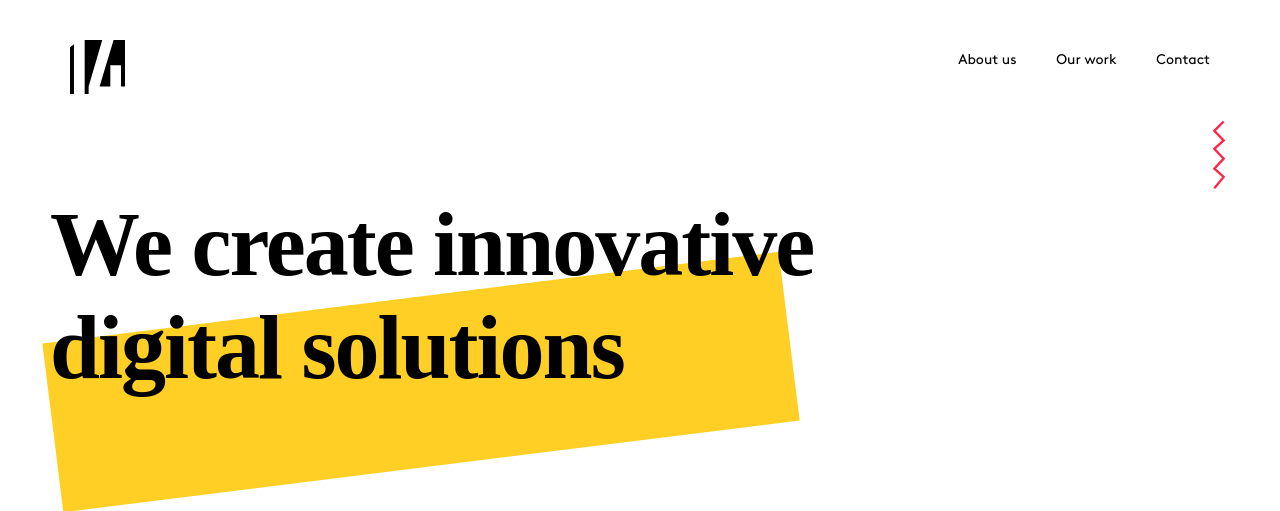
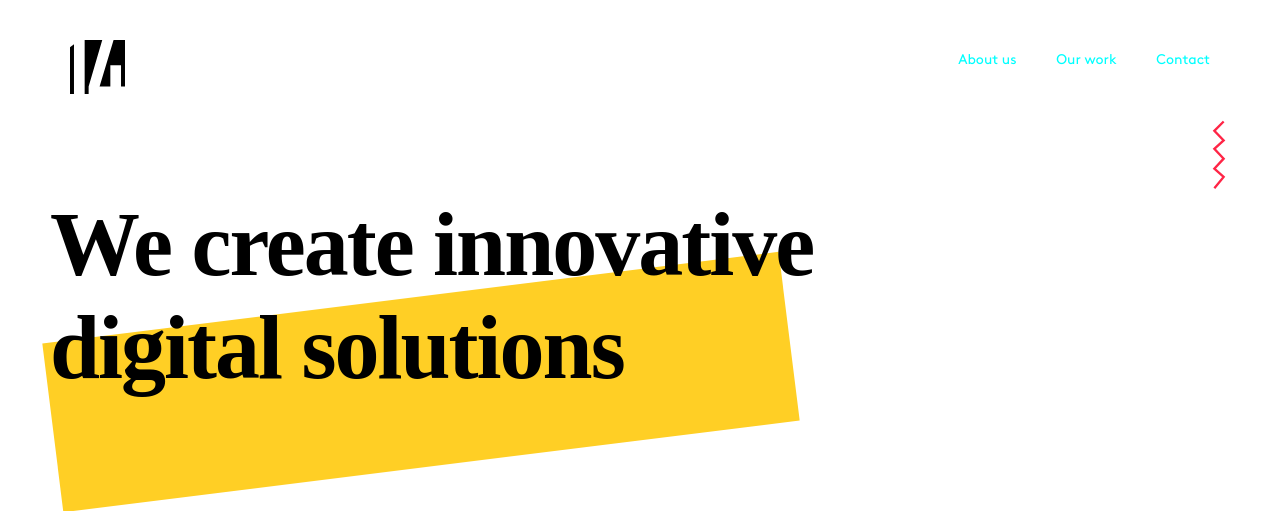
Before and after one commit to PaimoEmmanuel/PaimoEmmanuel.github.io-S14-Website, a PHP site: page /index.html in a window 1280 px wide. Shown: the top 511 px of the page. Run offline with PHP 8.4, Linux system fonts and the light colour scheme; some web fonts are replaced.

Commit message:
Minor Fixes 4.1.1

```diff
--- a/css/style.css
+++ b/css/style.css
@@ -631,7 +631,8 @@ body {
             font-size: 1.4rem;
             font-weight: 500;
             color: #000000;
-            margin-left: 3.7rem; }
+            margin-left: 3.7rem;
+            color: aqua; }
             @media only screen and (max-width: 56.25em) {
               .header__nav-list-parent li a {
                 font-size: 2.5rem;
--- a/sass/layout/_header.scss
+++ b/sass/layout/_header.scss
@@ -55,6 +55,7 @@
                         font-weight: 500;
                         color: $color-black;
                         margin-left: 3.7rem;
+                        color: aqua;
                         @include respond(tab-port){
                             font-size: 2.5rem;
                             margin-left: 0;
```
